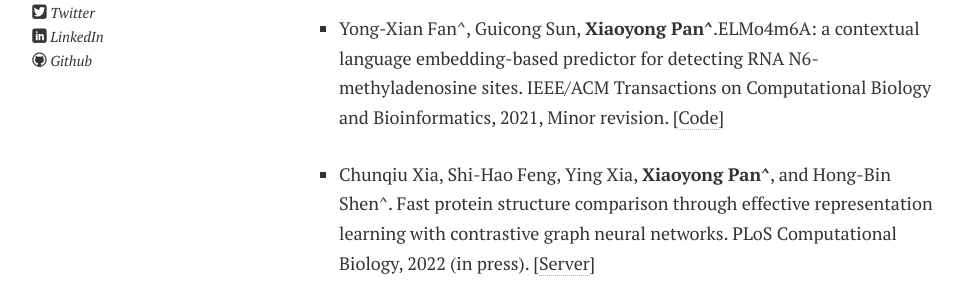
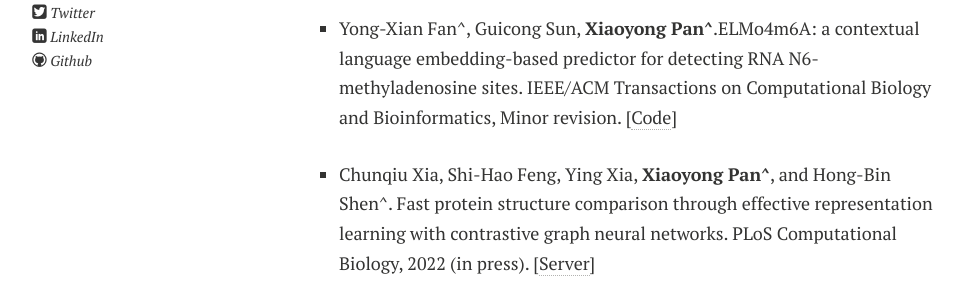
Before and after one commit to xypan1232/xypan1232.github.io, a Jekyll site: the page built from publications.md, in a window 1280 px wide and 900 px high. Shown: the part 261-561 px from the top of the window, without its empty margins (21-986 px from the left). Built offline with Jekyll 4.4.1, drawn with Linux system fonts in a browser that asks for light colours; nearby versions of some CDN libraries; Markdown is read by kramdown in place of the engine named in the settings.

Commit message:
Update publications.md

```diff
--- a/publications.md
+++ b/publications.md
@@ -11,7 +11,7 @@ See my full Publication at <a href="https://scholar.google.com/citations?hl=en&u
 (^ Correspondence author) <br>
 <ul>
 <li>
-    <p>Yong-Xian Fan^, Guicong Sun, <b>Xiaoyong Pan^</b>.ELMo4m6A: a contextual language embedding-based predictor for detecting RNA N6-methyladenosine sites. IEEE/ACM Transactions on Computational Biology and Bioinformatics, 2021, Minor revision. [<a href="https://github.com/GuicongSun/ELMo4m6A">Code</a>]</p>
+    <p>Yong-Xian Fan^, Guicong Sun, <b>Xiaoyong Pan^</b>.ELMo4m6A: a contextual language embedding-based predictor for detecting RNA N6-methyladenosine sites. IEEE/ACM Transactions on Computational Biology and Bioinformatics, Minor revision. [<a href="https://github.com/GuicongSun/ELMo4m6A">Code</a>]</p>
   </li>
 <li><p>
 	Chunqiu Xia, Shi-Hao Feng, Ying Xia, <b>Xiaoyong Pan^</b>, and Hong-Bin Shen^. Fast protein structure comparison through effective representation learning with contrastive graph neural networks.
```
